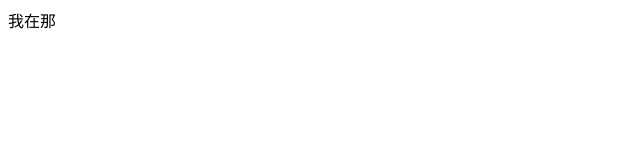
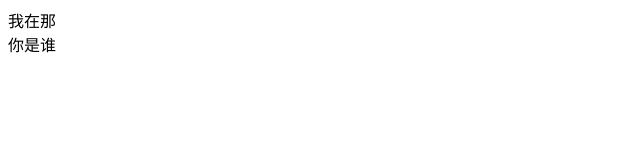
Before and after one commit to 1250975766/2010-songxin, a plain HTML site: page login.html in a window 1280 px wide. Shown: the full height of the page, 0-640 px from the left. Drawn offline with Linux system fonts and the light colour scheme.

Commit message:
等待下班

```diff
--- a/login.html
+++ b/login.html
@@ -7,5 +7,6 @@
   </head>
   <body>
     <div>我在那</div>
+    <div>你是谁</div>
   </body>
 </html>
```
